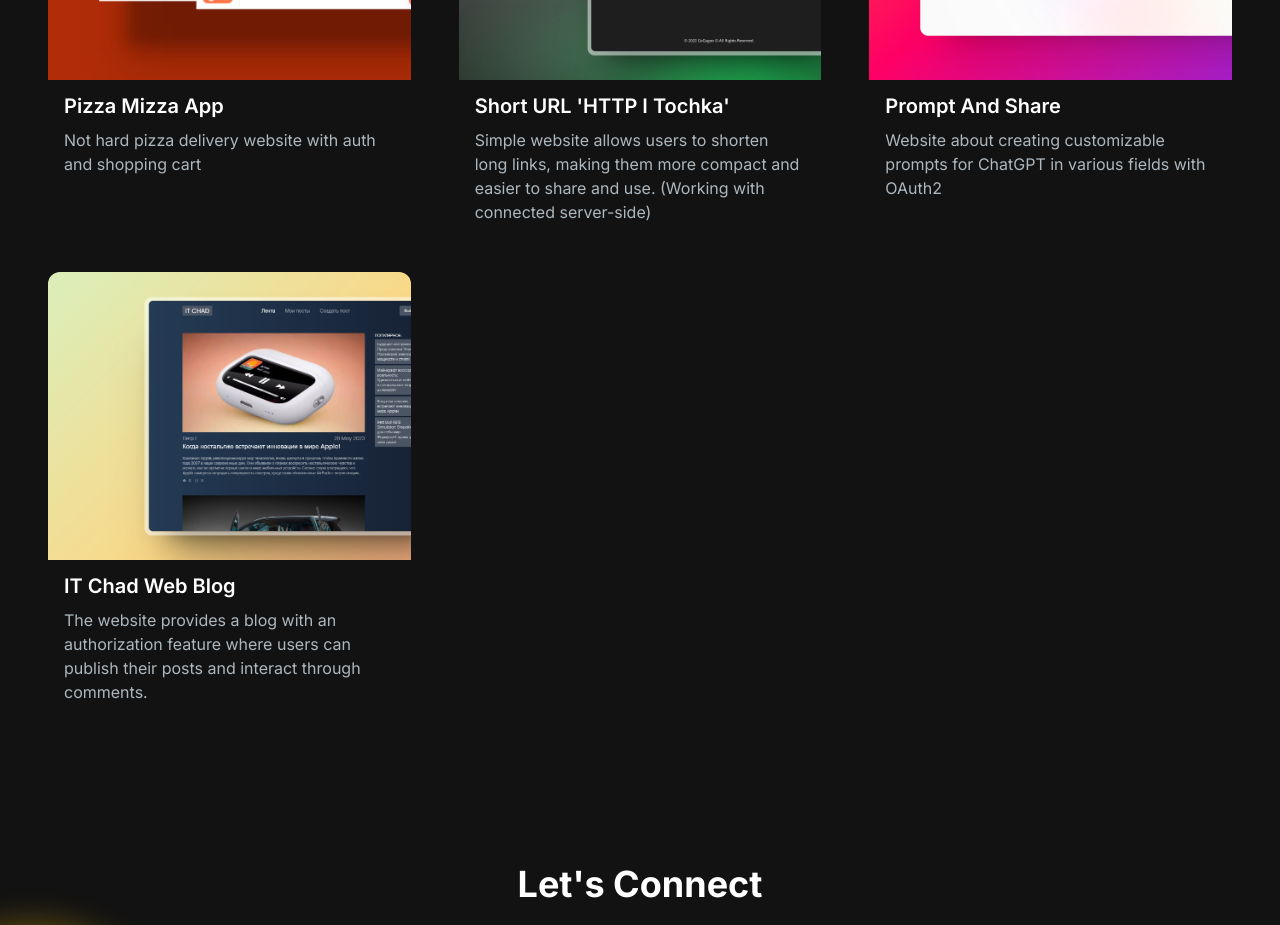
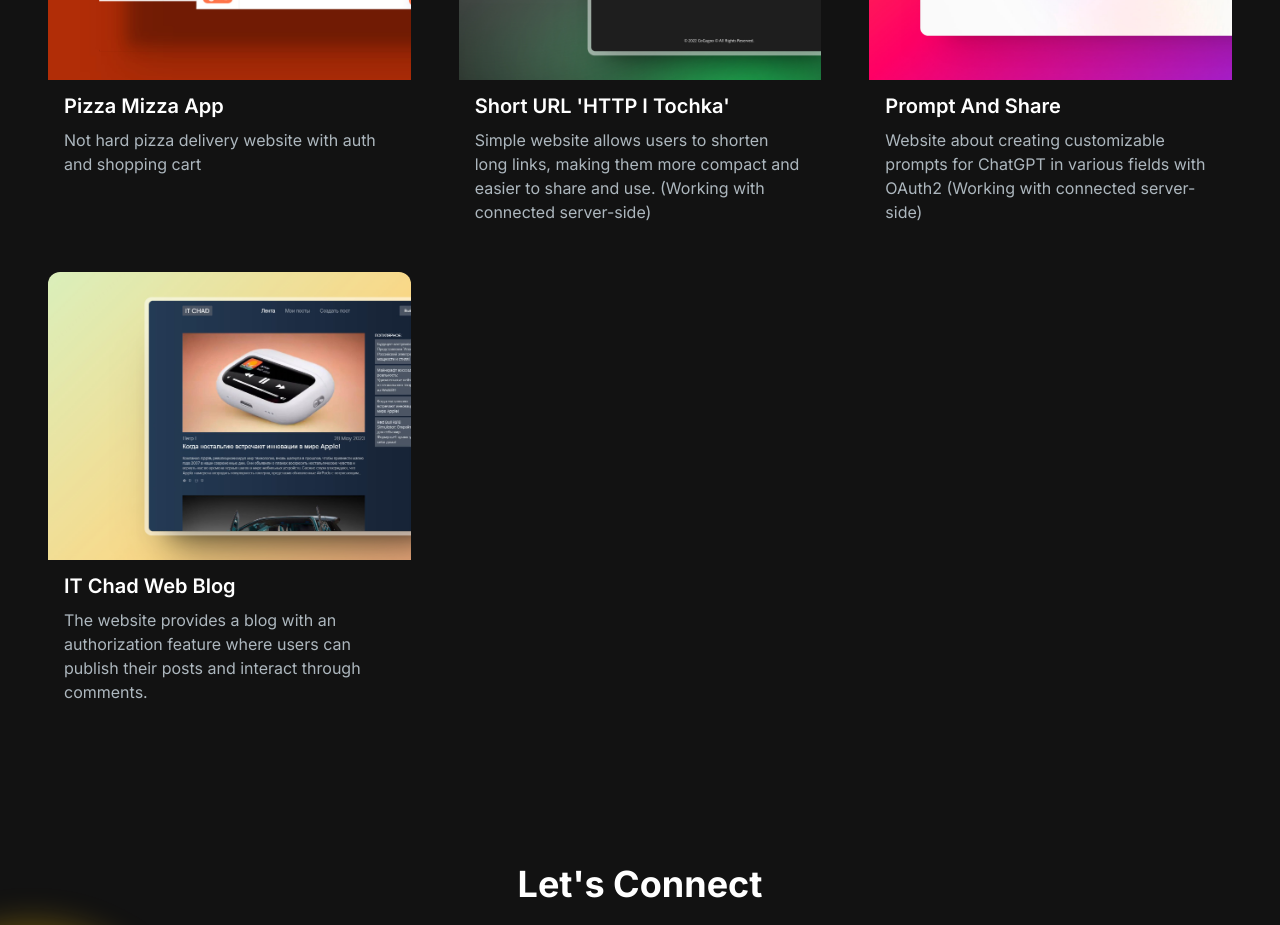
Before and after one commit to GoGagoo/gogagoo-portfolio-nextjs, a Next.js app: page / in a window 1280 px wide. Shown: the part 1920-2845 px from the top of the page. Built offline with nearby package versions, Linux system fonts and the light colour scheme.

Commit message:
fix: typo in 3rd project's description

```diff
--- a/src/app/components/ProjectSection.jsx
+++ b/src/app/components/ProjectSection.jsx
@@ -28,7 +28,7 @@ const projectsData = [
   {
     id: 3,
     title: "Prompt And Share",
-    description: "Website about creating customizable prompts for ChatGPT in various fields with OAuth2",
+    description: "Website about creating customizable prompts for ChatGPT in various fields with OAuth2 (Working with connected server-side)",
     image: "/images/projects/3.jpg",
     tag: ["All", "Web"],
     gitUrl: "https://github.com/GoGagoo/prompt-and-share-nextjs",
```
